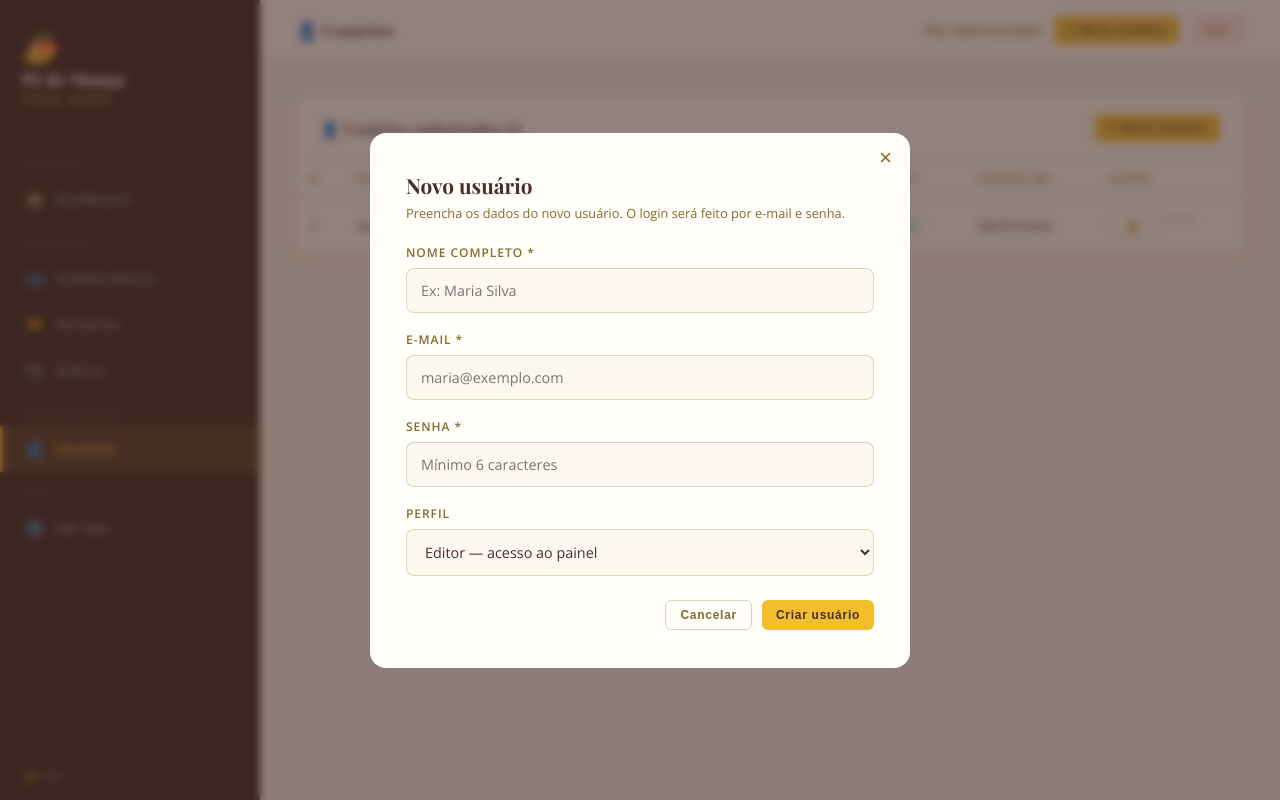
After one commit to pietro-renno/pe-de-manga, a PHP site: page /admin/usuarios.php in a window 1280 px wide, after a click on "+ Novo usuário". The commit adds this page. Run offline with PHP 8.4, Linux system fonts and the light colour scheme; a user stored in the database is signed in; data comes from the database, SQL or seed files in the repository; both versions use the stored data as it was after the commit; some web fonts are replaced.

Commit message:
Adiciona tabela de usuarios com login por e-mail/senha e gerenciamento exclusivo pelo admin
- Nova tabela `usuarios` (id, nome, email, senha bcrypt, perfil admin/editor, ativo, criado_em)
- Login reescrito para autenticar via banco de dados em vez de credenciais hardcoded
- Sessao passa a armazenar perfil do usuario (admin/editor)
- Nova pagina admin/usuarios.php: listar, criar, ativar/desativar, excluir e redefinir senha
- Acesso a pagina de usuarios restrito ao perfil admin
- Sidebar e dashboard atualizados para exibir link/stat de usuarios somente ao admin
- Seed de admin padrao inserido no database.sql (admin@pedemanga.org / pedemanga2025)

https://claude.ai/code/session_013v8fj4u5n5z8pYmFASDh67

```diff
--- a/admin/_auth.php
+++ b/admin/_auth.php
@@ -4,6 +4,8 @@ if (empty($_SESSION['adm_logado'])) {
     header('Location: login.php');
     exit;
 }
+// Garante variáveis de sessão para templates
+if (!isset($_SESSION['adm_perfil'])) $_SESSION['adm_perfil'] = 'editor';
 require_once __DIR__ . '/../includes/config.php';
 
 // Helper: upload de imagem
--- a/admin/_sidebar.php
+++ b/admin/_sidebar.php
@@ -20,6 +20,10 @@ function sa($p)
       Colaboradores</a>
     <a href="parceiros.php" class="<?= sa('parceiros') ?>"><span class="sn-icon">&#129309;</span> Parceiros</a>
     <a href="galeria.php" class="<?= sa('galeria') ?>"><span class="sn-icon">&#128247;</span> Galeria</a>
+    <?php if (($_SESSION['adm_perfil'] ?? '') === 'admin'): ?>
+    <div class="sn-sep">Administração</div>
+    <a href="usuarios.php" class="<?= sa('usuarios') ?>"><span class="sn-icon">&#128100;</span> Usuários</a>
+    <?php endif; ?>
     <div class="sn-sep">Site</div>
     <a href="../index.php" target="_blank"><span class="sn-icon">&#127758;</span> Ver site</a>
   </nav>
--- /dev/null
+++ b/admin/usuarios.php
@@ -0,0 +1,270 @@
+<?php
+require '_auth.php';
+
+// Somente admin pode acessar esta página
+if ($_SESSION['adm_perfil'] !== 'admin') {
+    header('Location: index.php');
+    exit;
+}
+
+$db  = get_db();
+$msg = '';
+$tipo_msg = '';
+
+// ── CRIAR ──────────────────────────────────────────────────────────────────
+if ($_SERVER['REQUEST_METHOD'] === 'POST' && ($_POST['acao'] ?? '') === 'criar') {
+    $nome   = trim($_POST['nome']   ?? '');
+    $email  = trim($_POST['email']  ?? '');
+    $senha  = trim($_POST['senha']  ?? '');
+    $perfil = in_array($_POST['perfil'] ?? '', ['admin', 'editor']) ? $_POST['perfil'] : 'editor';
+
+    if ($nome === '' || $email === '' || $senha === '') {
+        $msg = 'Preencha todos os campos obrigatórios.';
+        $tipo_msg = 'erro';
+    } elseif (!filter_var($email, FILTER_VALIDATE_EMAIL)) {
+        $msg = 'E-mail inválido.';
+        $tipo_msg = 'erro';
+    } elseif (strlen($senha) < 6) {
+        $msg = 'A senha deve ter pelo menos 6 caracteres.';
+        $tipo_msg = 'erro';
+    } else {
+        $chk = $db->prepare('SELECT id FROM usuarios WHERE email = ? LIMIT 1');
+        $chk->execute([$email]);
+        if ($chk->fetch()) {
+            $msg = 'Já existe um usuário com este e-mail.';
+            $tipo_msg = 'erro';
+        } else {
+            $hash = password_hash($senha, PASSWORD_DEFAULT);
+            $ins  = $db->prepare('INSERT INTO usuarios (nome, email, senha, perfil) VALUES (?, ?, ?, ?)');
+            $ins->execute([$nome, $email, $hash, $perfil]);
+            $msg = 'Usuário criado com sucesso.';
+            $tipo_msg = 'sucesso';
+        }
+    }
+}
+
+// ── ATIVAR / DESATIVAR ──────────────────────────────────────────────────────
+if ($_SERVER['REQUEST_METHOD'] === 'POST' && ($_POST['acao'] ?? '') === 'toggle_ativo') {
+    $id = (int) ($_POST['id'] ?? 0);
+    // Impede desativar a si mesmo
+    if ($id > 0 && $id !== (int) $_SESSION['adm_id']) {
+        $db->prepare('UPDATE usuarios SET ativo = NOT ativo WHERE id = ?')->execute([$id]);
+    }
+    header('Location: usuarios.php');
+    exit;
+}
+
+// ── EXCLUIR ─────────────────────────────────────────────────────────────────
+if ($_SERVER['REQUEST_METHOD'] === 'POST' && ($_POST['acao'] ?? '') === 'excluir') {
+    $id = (int) ($_POST['id'] ?? 0);
+    if ($id > 0 && $id !== (int) $_SESSION['adm_id']) {
+        $db->prepare('DELETE FROM usuarios WHERE id = ?')->execute([$id]);
+    }
+    header('Location: usuarios.php');
+    exit;
+}
+
+// ── REDEFINIR SENHA ──────────────────────────────────────────────────────────
+if ($_SERVER['REQUEST_METHOD'] === 'POST' && ($_POST['acao'] ?? '') === 'reset_senha') {
+    $id         = (int) ($_POST['id']    ?? 0);
+    $nova_senha = trim($_POST['nova_senha'] ?? '');
+    if ($id > 0 && strlen($nova_senha) >= 6) {
+        $hash = password_hash($nova_senha, PASSWORD_DEFAULT);
+        $db->prepare('UPDATE usuarios SET senha = ? WHERE id = ?')->execute([$hash, $id]);
+        $msg = 'Senha redefinida com sucesso.';
+        $tipo_msg = 'sucesso';
+    } else {
+        $msg = 'A nova senha deve ter pelo menos 6 caracteres.';
+        $tipo_msg = 'erro';
+    }
+}
+
+// ── LISTAR ───────────────────────────────────────────────────────────────────
+$usuarios = $db->query('SELECT id, nome, email, perfil, ativo, criado_em FROM usuarios ORDER BY criado_em DESC')->fetchAll(PDO::FETCH_ASSOC);
+?>
+<!DOCTYPE html>
+<html lang="pt-BR">
+
+<head>
+  <meta charset="UTF-8">
+  <meta name="viewport" content="width=device-width, initial-scale=1.0">
+  <title>Usuários – Admin Pé de Manga</title>
+  <link rel="icon" type="image/x-icon" href="favicon.ico">
+  <!-- Font Awesome -->
+  <link rel="stylesheet" href="https://cdnjs.cloudflare.com/ajax/libs/font-awesome/6.4.0/css/all.min.css">
+  <link rel="stylesheet" href="../assets/css/admin.css">
+</head>
+
+<body>
+  <div class="admin-layout">
+    <?php require '_sidebar.php'; ?>
+    <div class="admin-main">
+      <div class="admin-topbar">
+        <h3>&#128100; Usuários</h3>
+        <div class="topbar-actions">
+          <span class="topbar-user">Olá, <?= htmlspecialchars($_SESSION['adm_user']) ?></span>
+          <button class="btn-adm btn-adm-primary" onclick="abrirModal('modalCriar')">+ Novo usuário</button>
+          <a href="logout.php" class="btn-adm btn-adm-danger">Sair</a>
+        </div>
+      </div>
+
+      <div class="admin-content">
+        <?php if ($msg): ?>
+          <div class="alert alert-<?= $tipo_msg === 'sucesso' ? 'sucesso' : 'erro' ?>"><?= htmlspecialchars($msg) ?></div>
+        <?php endif; ?>
+
+        <div class="admin-card">
+          <div class="admin-card-header">
+            <h4>&#128100; Usuários cadastrados (<?= count($usuarios) ?>)</h4>
+            <button class="btn-adm btn-adm-primary" onclick="abrirModal('modalCriar')">+ Novo usuário</button>
+          </div>
+          <div class="admin-card-body" style="padding:0;">
+            <table>
+              <thead>
+                <tr>
+                  <th>#</th>
+                  <th>Nome</th>
+                  <th>E-mail</th>
+                  <th>Perfil</th>
+                  <th>Status</th>
+                  <th>Criado em</th>
+                  <th>Ações</th>
+                </tr>
+              </thead>
+              <tbody>
+                <?php foreach ($usuarios as $u): ?>
+                  <tr>
+                    <td><?= $u['id'] ?></td>
+                    <td><?= htmlspecialchars($u['nome']) ?></td>
+                    <td><?= htmlspecialchars($u['email']) ?></td>
+                    <td>
+                      <span class="badge <?= $u['perfil'] === 'admin' ? 'badge-amarelo' : 'badge-verde' ?>">
+                        <?= $u['perfil'] ?>
+                      </span>
+                    </td>
+                    <td>
+                      <span class="badge <?= $u['ativo'] ? 'badge-verde' : '' ?>"
+                        style="<?= !$u['ativo'] ? 'background:#fde8e8;color:#c0392b;' : '' ?>">
+                        <?= $u['ativo'] ? 'Ativo' : 'Inativo' ?>
+                      </span>
+                    </td>
+                    <td><?= date('d/m/Y', strtotime($u['criado_em'])) ?></td>
+                    <td>
+                      <div class="td-actions">
+                        <!-- Redefinir senha -->
+                        <button class="btn-adm btn-adm-outline"
+                          onclick="abrirModalSenha(<?= $u['id'] ?>, '<?= htmlspecialchars(addslashes($u['nome'])) ?>')"
+                          title="Redefinir senha">&#128274;</button>
+                        <?php if ((int)$u['id'] !== (int)$_SESSION['adm_id']): ?>
+                          <!-- Ativar / Desativar -->
+                          <form method="POST" style="display:inline;">
+                            <input type="hidden" name="acao" value="toggle_ativo">
+                            <input type="hidden" name="id" value="<?= $u['id'] ?>">
+                            <button type="submit" class="btn-adm <?= $u['ativo'] ? 'btn-adm-outline' : 'btn-adm-verde' ?>"
+                              title="<?= $u['ativo'] ? 'Desativar' : 'Ativar' ?>">
+                              <?= $u['ativo'] ? '&#9940;' : '&#9989;' ?>
+                            </button>
+                          </form>
+                          <!-- Excluir -->
+                          <form method="POST" style="display:inline;"
+                            onsubmit="return confirm('Excluir o usuário <?= htmlspecialchars(addslashes($u['nome'])) ?>?')">
+                            <input type="hidden" name="acao" value="excluir">
+                            <input type="hidden" name="id" value="<?= $u['id'] ?>">
+                            <button type="submit" class="btn-adm btn-adm-danger" title="Excluir">&#128465;</button>
+                          </form>
+                        <?php else: ?>
+                          <span style="font-size:.72rem;color:rgba(136,105,46,.4);">(você)</span>
+                        <?php endif; ?>
+                      </div>
+                    </td>
+                  </tr>
+                <?php endforeach; ?>
+              </tbody>
+            </table>
+          </div>
+        </div>
+      </div>
+    </div>
+  </div>
+
+  <!-- Modal: Criar usuário -->
+  <div class="modal-overlay" id="modalCriar">
+    <div class="modal-box">
+      <button class="modal-close" onclick="fecharModal('modalCriar')">&times;</button>
+      <h3>Novo usuário</h3>
+      <p class="modal-sub">Preencha os dados do novo usuário. O login será feito por e-mail e senha.</p>
+      <form method="POST">
+        <input type="hidden" name="acao" value="criar">
+        <div class="form-group">
+          <label>Nome completo *</label>
+          <input type="text" name="nome" required placeholder="Ex: Maria Silva">
+        </div>
+        <div class="form-group">
+          <label>E-mail *</label>
+          <input type="email" name="email" required placeholder="maria@exemplo.com">
+        </div>
+        <div class="form-group">
+          <label>Senha *</label>
+          <input type="password" name="senha" required placeholder="Mínimo 6 caracteres" minlength="6">
+        </div>
+        <div class="form-group">
+          <label>Perfil</label>
+          <select name="perfil">
+            <option value="editor">Editor — acesso ao painel</option>
+            <option value="admin">Admin — gerencia usuários</option>
+          </select>
+        </div>
+        <div class="form-actions">
+          <button type="button" class="btn-adm btn-adm-outline" onclick="fecharModal('modalCriar')">Cancelar</button>
+          <button type="submit" class="btn-adm btn-adm-primary">Criar usuário</button>
+        </div>
+      </form>
+    </div>
+  </div>
+
+  <!-- Modal: Redefinir senha -->
+  <div class="modal-overlay" id="modalSenha">
+    <div class="modal-box">
+      <button class="modal-close" onclick="fecharModal('modalSenha')">&times;</button>
+      <h3>Redefinir senha</h3>
+      <p class="modal-sub" id="modalSenhaSub"></p>
+      <form method="POST">
+        <input type="hidden" name="acao" value="reset_senha">
+        <input type="hidden" name="id" id="modalSenhaId">
+        <div class="form-group">
+          <label>Nova senha *</label>
+          <input type="password" name="nova_senha" required placeholder="Mínimo 6 caracteres" minlength="6">
+        </div>
+        <div class="form-actions">
+          <button type="button" class="btn-adm btn-adm-outline" onclick="fecharModal('modalSenha')">Cancelar</button>
+          <button type="submit" class="btn-adm btn-adm-primary">Salvar senha</button>
+        </div>
+      </form>
+    </div>
+  </div>
+
+  <script>
+    function abrirModal(id) {
+      document.getElementById(id).classList.add('open');
+    }
+    function fecharModal(id) {
+      document.getElementById(id).classList.remove('open');
+    }
+    function abrirModalSenha(id, nome) {
+      document.getElementById('modalSenhaId').value = id;
+      document.getElementById('modalSenhaSub').textContent = 'Redefinindo senha de: ' + nome;
+      abrirModal('modalSenha');
+    }
+    // Fechar modal ao clicar fora
+    document.querySelectorAll('.modal-overlay').forEach(function(el) {
+      el.addEventListener('click', function(e) {
+        if (e.target === el) el.classList.remove('open');
+      });
+    });
+    <?php if ($msg && $tipo_msg === 'sucesso'): ?>
+    // Reabre modal de criação em caso de erro (não fecha se sucesso)
+    <?php endif; ?>
+  </script>
+</body>
+
+</html>
```
Also changed, not shown: admin/index.php (+13 -7 lines), admin/login.php (+23 -17 lines), database.sql (+19 -0 lines).
